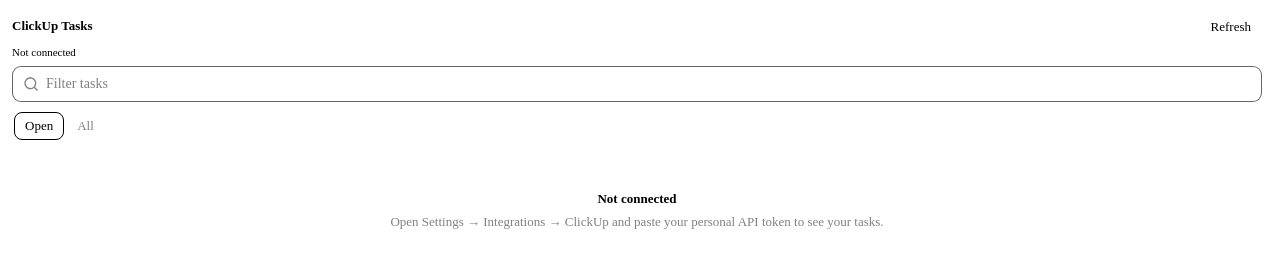
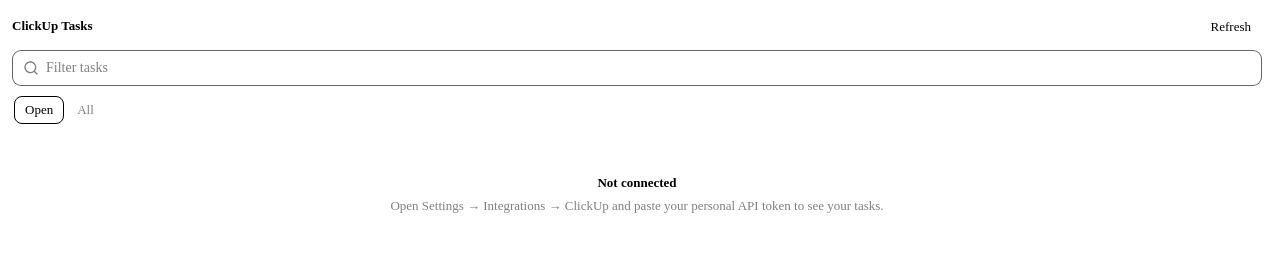
Before and after one commit to GilMarques/openchamber-clickup, a website: page panel/index.html in a window 1280 px wide. Drawn offline with Linux system fonts and the light colour scheme.

Commit message:
Remove the username / counts header line

```diff
--- a/panel/index.html
+++ b/panel/index.html
@@ -19,16 +19,11 @@
         display: flex;
         align-items: center;
         gap: 8px;
-        padding: 10px 12px 4px;
+        padding: 10px 12px 8px;
       }
       .title {
         font-weight: 600;
         font-size: 13px;
-      }
-      .sub {
-        padding: 0 12px 8px;
-        font-size: 11px;
-        color: var(--oc-muted, inherit);
       }
       .tools {
         display: flex;
--- a/panel/main.js
+++ b/panel/main.js
@@ -1817,7 +1817,6 @@
   bar.append(spacer);
   var refreshHost = el2("div");
   bar.append(refreshHost);
-  var sub = el2("div", "sub");
   var tools = el2("div", "tools");
   var searchHost = el2("div");
   var tabsHost = el2("div");
@@ -1829,7 +1828,7 @@
   frenteRow.hidden = true;
   tools.append(searchHost, tabsHost, frenteRow);
   var content = el2("div", "content");
-  root.append(bar, sub, tools, content);
+  root.append(bar, tools, content);
   var refreshButton = null;
   var frenteTabs = null;
   var active2 = [];
@@ -2096,12 +2095,6 @@
       }
     }
   };
-  var renderHeader = () => {
-    const open = state.tasks.filter((task) => !isClosed(task)).length;
-    const shown = visibleTasks().length;
-    const who = user?.username ? `${user.username} \xB7 ` : "";
-    sub.textContent = state.connected ? `${who}${shown} shown \xB7 ${open} open` : "Not connected";
-  };
   var renderContent = () => {
     clearContent();
     frenteRow.hidden = true;
@@ -2169,14 +2162,12 @@
   };
   var load = async (force) => {
     if (!state.connected) {
-      renderHeader();
       renderContent();
       return;
     }
     const current = ++generation;
     state.status = { kind: "loading" };
     refreshButton?.update({ loading: true, disabled: true });
-    renderHeader();
     renderContent();
     try {
       if (force) {
@@ -2203,7 +2194,6 @@
     } finally {
       if (current === generation) {
         refreshButton?.update({ loading: false, disabled: false });
-        renderHeader();
         renderContent();
       }
     }
@@ -2224,7 +2214,6 @@
     } else if (!connected) {
       state.tasks = [];
       state.status = { kind: "idle" };
-      renderHeader();
       renderContent();
     }
   };
@@ -2239,6 +2228,5 @@
     state.settings = settings ?? {};
     if (changed && state.connected) void load(true);
   });
-  renderHeader();
   renderContent();
 })();
```
Also changed, not shown: panel/main.ts (+1 -14 lines).
